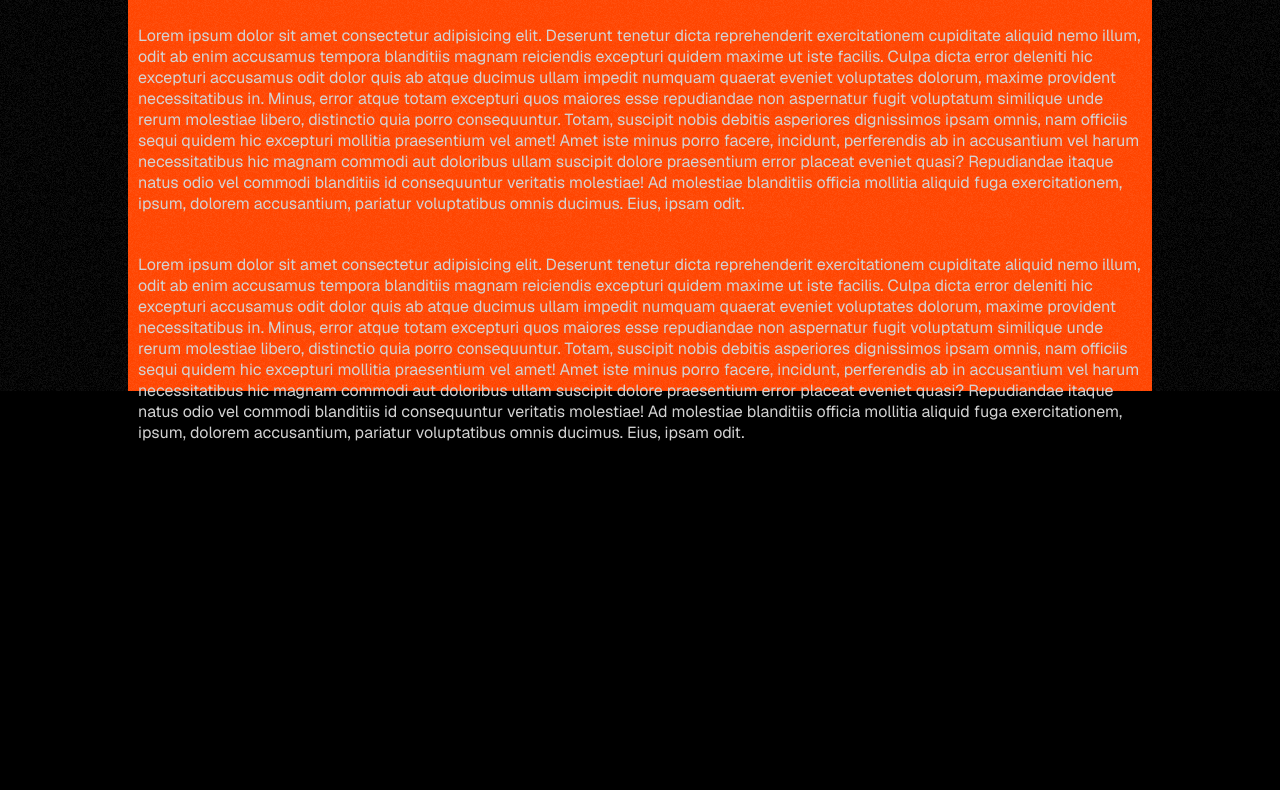
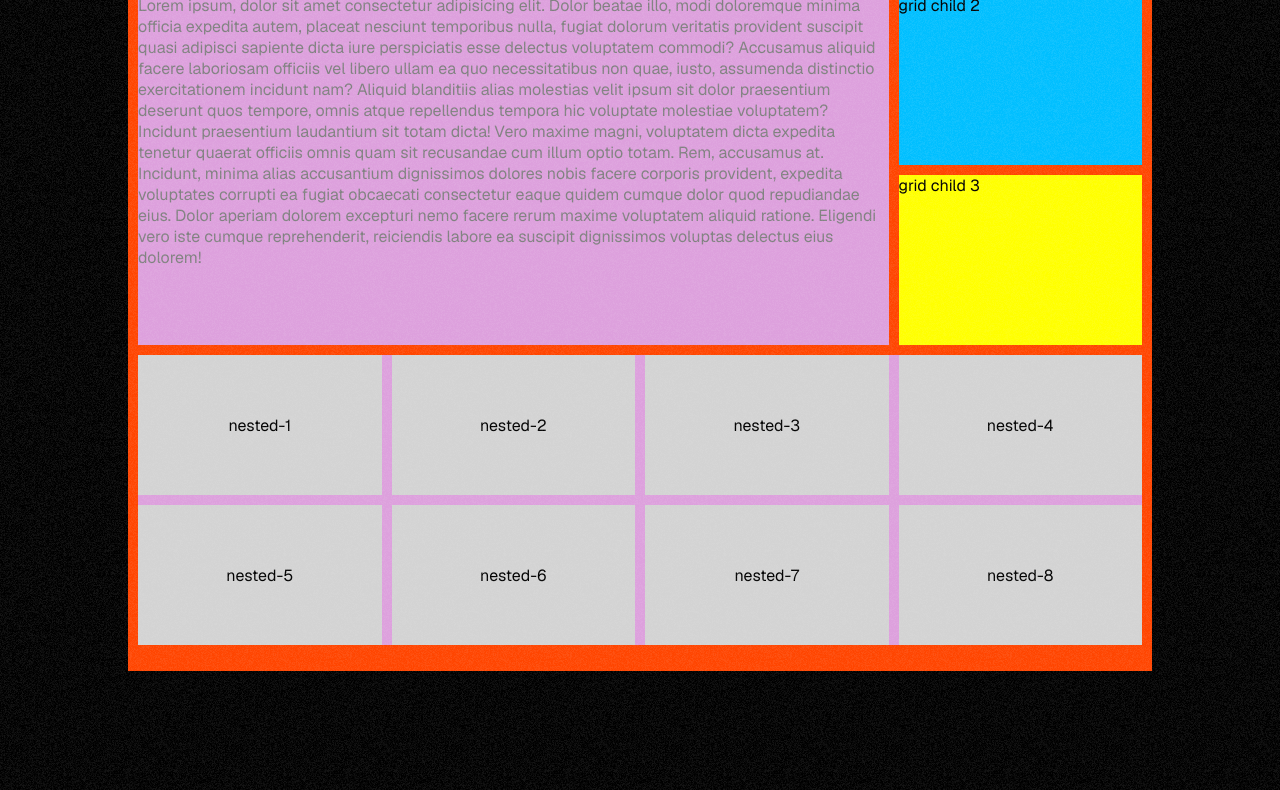
Before and after one commit to theprotoscore/developer-website, a plain HTML site: page index.html in a window 1280 px wide. Shown: the part 588-1378 px from the top of the page. Before the commit the page ends 1031 px from the top, so only its background shows below. Drawn offline with nearby package versions, Linux system fonts and the light colour scheme.

Commit message:
Learn and apply grid

```diff
--- a/css/header.css
+++ b/css/header.css
@@ -17,7 +17,7 @@ body {
         position: absolute;
         inset: 0;
         background-image: url('/images/noise-light.png');
-        opacity: 0.4;
+        opacity: 0.5;
     }
 }
 
--- a/css/main.css
+++ b/css/main.css
@@ -11,7 +11,8 @@ h1 {
 }
 
 section {
-    padding-block: 128px;
+    padding-block-start: 128px;
+    margin-block-end: 128px;
 }
 
 .hero-intro {
@@ -22,19 +23,103 @@ section {
 .about {
     padding: 10px;
     background-color: orangered;
-    height: 500px;
+    height: 780px;
     width: 100%;
     display: flex;
     flex-direction: column;
-    gap: 40px;
+    gap: 10px;
 }
 
 h2 {
     color: #d2d2d2;
     font-size: 4rem;
     border-bottom: 1px solid #d2d2d2;
+    text-transform: capitalize;
 }
 
 .about p {
-    color: #d2d2d2;
+    color: gray;
 }
+
+.experience {
+    background-color: greenyellow;
+    padding: 10px;
+    height: 500px;
+    width: 100%;
+}
+
+.about-grid-container {
+    display: grid;
+    gap: 10px;
+    grid-template-columns: repeat(4, 1fr);
+    grid-template-rows: repeat(11, 50px);
+}
+.grid-child {
+    background-color: plum;
+
+    &:nth-child(1) {
+        grid-column: 1 / 4;
+        grid-row: 1 / 7;
+    }
+
+    &:nth-child(2) {
+        background-color: deepskyblue;
+
+        grid-row: 1 / 4;
+    }
+
+    &:nth-child(3) {
+        background-color: yellow;
+
+        grid-row: 4 / 7;
+    }
+
+    &:nth-child(4) {
+        grid-column: 1 / -1;
+        grid-row: 7 / -1;
+    }
+}
+
+.about-nested-stats {
+    display: grid;
+    gap: 10px;
+    grid-template-columns: repeat(8, 1fr);
+    grid-template-rows: repeat(4, 1fr);
+
+    grid-template-areas:
+        'item1 item1 item2 item2 item3 item3 item4 item4'
+        'item1 item1 item2 item2 item3 item3 item4 item4'
+        'item5 item5 item6 item6 item7 item7 item8 item8'
+        'item5 item5 item6 item6 item7 item7 item8 item8';
+}
+
+.nested-grid-child {
+    background-color: lightgray;
+    text-align: center;
+    align-content: center;
+
+    &:nth-child(1) {
+        grid-area: item1;
+    }
+    &:nth-child(2) {
+        grid-area: item2;
+    }
+    &:nth-child(3) {
+        grid-area: item3;
+    }
+    &:nth-child(4) {
+        grid-area: item4;
+    }
+    &:nth-child(5) {
+        grid-area: item5;
+    }
+    &:nth-child(6) {
+        grid-area: item6;
+    }
+    &:nth-child(7) {
+        grid-area: item7;
+    }
+    &:nth-child(8) {
+        grid-area: item8;
+    }
+}
--- a/index.html
+++ b/index.html
@@ -79,7 +79,50 @@
                 </section>
 
                 <section class="about">
-                    <h2>About</h2>
+                    <h2>About me</h2>
+                    <div class="about-grid-container">
+                        <p class="grid-child">
+                            Lorem ipsum, dolor sit amet consectetur adipisicing
+                            elit. Dolor beatae illo, modi doloremque minima
+                            officia expedita autem, placeat nesciunt temporibus
+                            nulla, fugiat dolorum veritatis provident suscipit
+                            quasi adipisci sapiente dicta iure perspiciatis esse
+                            delectus voluptatem commodi? Accusamus aliquid
+                            facere laboriosam officiis vel libero ullam ea quo
+                            necessitatibus non quae, iusto, assumenda distinctio
+                            exercitationem incidunt nam? Aliquid blanditiis
+                            alias molestias velit ipsum sit dolor praesentium
+                            deserunt quos tempore, omnis atque repellendus
+                            tempora hic voluptate molestiae voluptatem? Incidunt
+                            praesentium laudantium sit totam dicta! Vero maxime
+                            magni, voluptatem dicta expedita tenetur quaerat
+                            officiis omnis quam sit recusandae cum illum optio
+                            totam. Rem, accusamus at. Incidunt, minima alias
+                            accusantium dignissimos dolores nobis facere
+                            corporis provident, expedita voluptates corrupti ea
+                            fugiat obcaecati consectetur eaque quidem cumque
+                            dolor quod repudiandae eius. Dolor aperiam dolorem
+                            excepturi nemo facere rerum maxime voluptatem
+                            aliquid ratione. Eligendi vero iste cumque
+                            reprehenderit, reiciendis labore ea suscipit
+                            dignissimos voluptas delectus eius dolorem!
+                        </p>
+                        <div class="grid-child">grid child 2</div>
+                        <div class="grid-child">grid child 3</div>
+                        <div class="grid-child about-nested-stats">
+                            <div class="nested-grid-child">nested-1</div>
+                            <div class="nested-grid-child">nested-2</div>
+                            <div class="nested-grid-child">nested-3</div>
+                            <div class="nested-grid-child">nested-4</div>
+                            <div class="nested-grid-child">nested-5</div>
+                            <div class="nested-grid-child">nested-6</div>
+                            <div class="nested-grid-child">nested-7</div>
+                            <div class="nested-grid-child">nested-8</div>
+                        </div>
+                    </div>
+                </section>
+                <section class="experience">
+                    <h2>Experience</h2>
                     <p>
                         Lorem ipsum dolor sit amet consectetur adipisicing elit.
                         Deserunt tenetur dicta reprehenderit exercitationem
```
Also changed, not shown: 2 other files.
